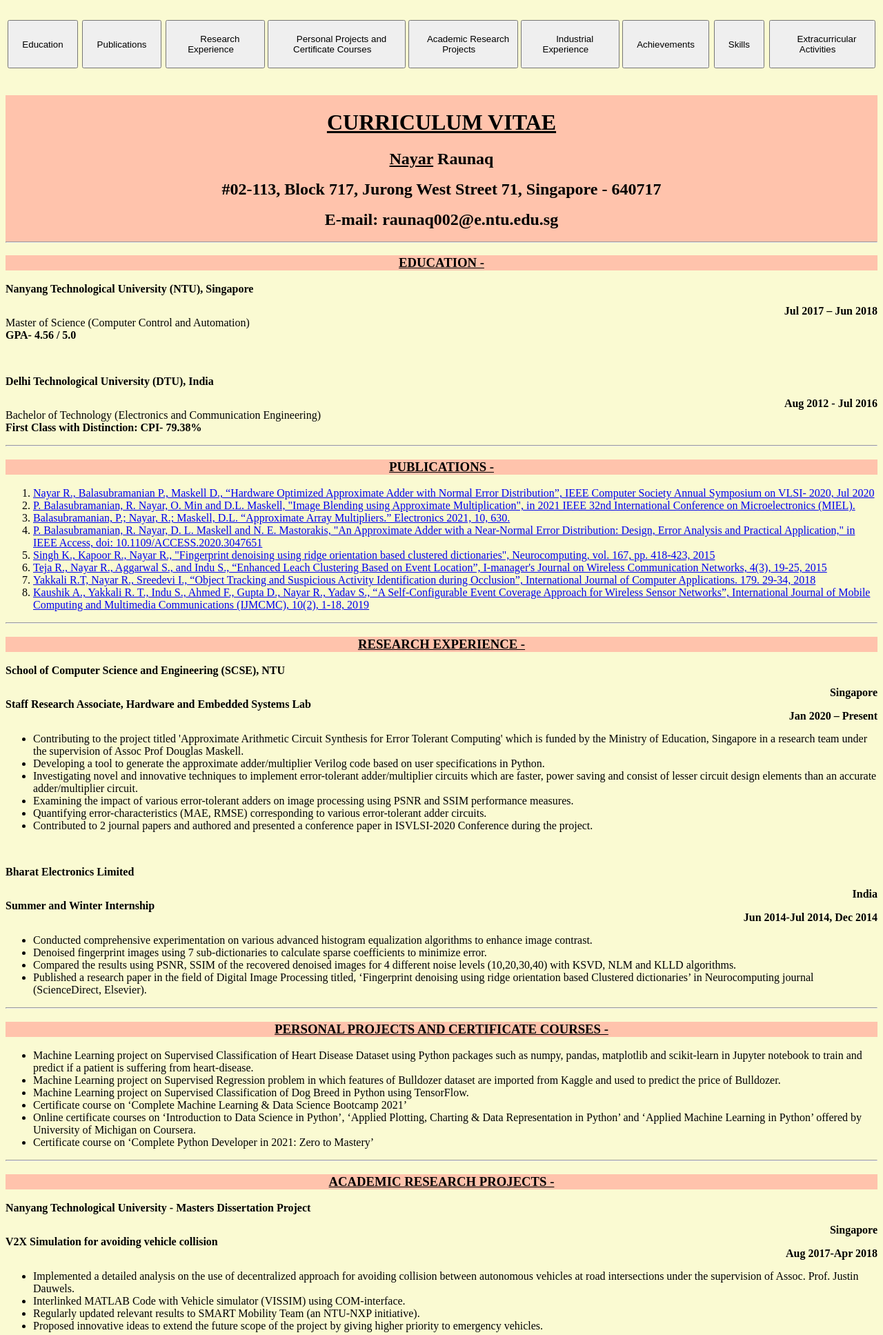
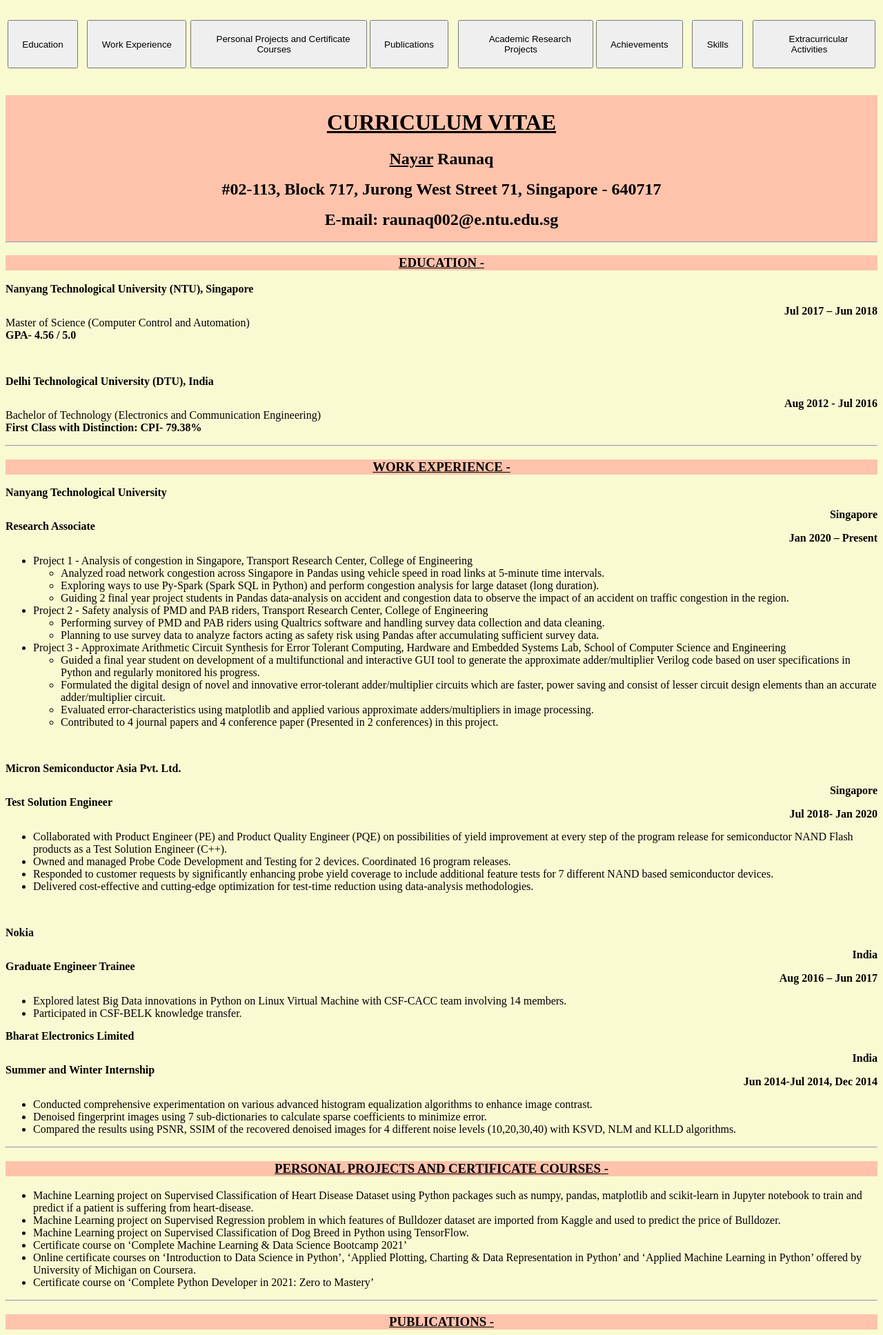
Before and after one commit to raunaqnayar/resume, a Flask app: page / in a window 1280 px wide. Shown: the top 1935 px of the page at 69% size. Run offline with Flask 2, Linux system fonts and the light colour scheme.

Commit message:
Resume modification

```diff
--- a/templates/index.html
+++ b/templates/index.html
@@ -14,15 +14,13 @@
   <tr>
     <td><a href="#education"><button>&emsp;Education&emsp;</button></a>&emsp;</td>
 
-    <td><a href="#publications"><button>&emsp;Publications&emsp;</button></a>&emsp;</td>
-
-    <td><a href="#research_exp"><button>&emsp;Research Experience&emsp;</button></a>&emsp;</td>
+    <td><a href="#work_exp"><button>&emsp;Work Experience&emsp;</button></a>&emsp;</td>
 
     <td><a href="#personal_proj"><button>&emsp;Personal Projects and Certificate Courses&emsp;</button></a>&emsp;</td>
 
+    <td><a href="#publications"><button>&emsp;Publications&emsp;</button></a>&emsp;</td>
+
     <td><a href="#research_proj"><button>&emsp;Academic Research Projects&emsp;</button></a>&emsp;</td>
-
-    <td><a href="#industrial_exp"><button>&emsp;Industrial Experience&emsp;</button></a>&emsp;</td>
 
     <td><a href="#achievements"><button>&emsp;Achievements&emsp;</button></a>&emsp;</td>
 
@@ -54,45 +52,58 @@ Master of Science (Computer Control and Automation)<br>
 Bachelor of Technology (Electronics and Communication Engineering)<br>
 <b>First Class with Distinction: CPI- 79.38%</b></p>
 
-
-
 <hr>
 
-<h3 id='publications' class='subsection'><u>PUBLICATIONS -</u></h3>
+<h3 id='work_exp' class='subsection'><u>WORK EXPERIENCE -</u></h3>
+<p class='topic'><b>Nanyang Technological University <div class='right'>Singapore</div> Research Associate <div class='right'> Jan 2020 – Present </div> </b></p>
 <p>
-<ol>
-<li><a href="https://ieeexplore.ieee.org/document/9154935">Nayar R., Balasubramanian P., Maskell D., “Hardware Optimized Approximate Adder with Normal Error Distribution”, IEEE Computer Society Annual Symposium on VLSI- 2020, Jul 2020  </a> </li>
-<li><a href="https://ieeexplore.ieee.org/document/9569144">P. Balasubramanian, R. Nayar, O. Min and D.L. Maskell, "Image Blending using Approximate Multiplication", in 2021 IEEE 32nd International Conference on Microelectronics (MIEL). </a> </li>
-<li><a href="https://www.mdpi.com/2079-9292/10/5/630">Balasubramanian, P.; Nayar, R.; Maskell, D.L. “Approximate Array Multipliers.” Electronics 2021, 10, 630. </a> </li>
-<li><a href="https://ieeexplore.ieee.org/document/9309208">P. Balasubramanian, R. Nayar, D. L. Maskell and N. E. Mastorakis, "An Approximate Adder with a Near-Normal Error Distribution: Design, Error Analysis and Practical Application," in IEEE Access, doi: 10.1109/ACCESS.2020.3047651  </a> </li>
-<li><a href="https://www.sciencedirect.com/science/article/abs/pii/S0925231215005226">Singh K., Kapoor R., Nayar R., "Fingerprint denoising using ridge orientation based clustered dictionaries", Neurocomputing, vol. 167, pp. 418-423, 2015  </a> </li>
-<li><a href="https://imanagerpublications.com/article/4847/16">Teja R., Nayar R., Aggarwal S., and Indu S., “Enhanced Leach Clustering Based on Event Location”, I-manager's Journal on Wireless Communication Networks, 4(3), 19-25, 2015  </a> </li>
-<li><a href="https://www.ijcaonline.org/archives/volume179/number11/yakkali-2018-ijca-916117.pdf ">Yakkali R.T, Nayar R., Sreedevi I., “Object Tracking and Suspicious Activity Identification during Occlusion”, International Journal of Computer Applications. 179. 29-34, 2018  </a> </li>
-<li><a href="https://www.igi-global.com/article/a-self-configurable-event-coverage-approach-for-wireless-sensor-networks/227358">Kaushik A., Yakkali R. T., Indu S., Ahmed F., Gupta D., Nayar R., Yadav S., “A Self-Configurable Event Coverage Approach for Wireless Sensor Networks”, International Journal of Mobile Computing and Multimedia Communications (IJMCMC), 10(2), 1-18, 2019   </a> </li>
-</ol>
+  <ul>
+    <li>Project 1 - Analysis of congestion in Singapore, Transport Research Center, College of Engineering</li>
+    <ul>
+      <li>Analyzed road network congestion across Singapore in Pandas using vehicle speed in road links at 5-minute time intervals.</li>
+      <li>Exploring ways to use Py-Spark (Spark SQL in Python) and perform congestion analysis for large dataset (long duration).</li>
+      <li>Guiding 2 final year project students in Pandas data-analysis on accident and congestion data to observe the impact of an accident on traffic congestion in the region.</li>
+    </ul>
+    <li>Project 2 - Safety analysis of PMD and PAB riders, Transport Research Center, College of Engineering</li>
+    <ul>
+      <li>Performing survey of PMD and PAB riders using Qualtrics software and handling survey data collection and data cleaning.</li>
+      <li>Planning to use survey data to analyze factors acting as safety risk using Pandas after accumulating sufficient survey data.</li>
+    </ul>
+    <li>Project 3 - Approximate Arithmetic Circuit Synthesis for Error Tolerant Computing, Hardware and Embedded Systems Lab, School of Computer Science and Engineering</li>
+    <ul>
+      <li>Guided a final year student on development of a multifunctional and interactive GUI tool to generate the approximate adder/multiplier Verilog code based on user specifications in Python and regularly monitored his progress.</li>
+      <li>Formulated the digital design of novel and innovative error-tolerant adder/multiplier circuits which are faster, power saving and consist of lesser circuit design elements than an accurate adder/multiplier circuit. </li>
+      <li>Evaluated error-characteristics using matplotlib and applied various approximate adders/multipliers in image processing.</li>
+      <li>Contributed to 4 journal papers and 4 conference paper (Presented in 2 conferences) in this project.</li>
+    </ul>
+  </ul>
 </p>
-<hr>
+<br>
 
-<h3 id='research_exp' class='subsection'><u>RESEARCH EXPERIENCE -</u></h3>
-<p class='topic'><b>School of Computer Science and Engineering (SCSE), NTU<div class='right'>Singapore</div> Staff Research Associate, Hardware and Embedded Systems Lab <div class='right'> Jan 2020 – Present </div> </b></p>
+<p class='topic'><b>Micron Semiconductor Asia Pvt. Ltd.<div class='right'>Singapore</div> Test Solution Engineer <div class='right'> Jul 2018- Jan 2020 </div> </b></p>
 <p>
 <ul>
-  <li>Contributing to the project titled 'Approximate Arithmetic Circuit Synthesis for Error Tolerant Computing' which is funded by the Ministry of Education, Singapore in a research team under the supervision of Assoc Prof Douglas Maskell.</li>
-  <li>Developing a tool to generate the approximate adder/multiplier Verilog code based on user specifications in Python. </li>
-  <li>Investigating novel and innovative techniques to implement error-tolerant adder/multiplier circuits which are faster, power saving and consist of lesser circuit design elements than an accurate adder/multiplier circuit. </li>
-  <li>Examining the impact of various error-tolerant adders on image processing using PSNR and SSIM performance measures.</li>
-  <li>Quantifying error-characteristics (MAE, RMSE) corresponding to various error-tolerant adder circuits.</li>
-  <li>Contributed to 2 journal papers and authored and presented a conference paper in ISVLSI-2020 Conference during the project.</li>
+  <li>Collaborated with Product Engineer (PE) and Product Quality Engineer (PQE) on possibilities of yield improvement at every step of the program release for semiconductor NAND Flash products as a Test Solution Engineer (C++).</li>
+  <li>Owned and managed Probe Code Development and Testing for 2 devices. Coordinated 16 program releases.</li>
+  <li>Responded to customer requests by significantly enhancing probe yield coverage to include additional feature tests for 7 different NAND based semiconductor devices.</li>
+  <li>Delivered cost-effective and cutting-edge optimization for test-time reduction using data-analysis methodologies.</li>
 </ul>
 </p>
 <br>
+<p class='topic'><b>Nokia <div class='right'>India</div> Graduate Engineer Trainee <div class='right'> Aug 2016 – Jun 2017 </div> </b></p>
+<p>
+<ul>
+  <li>Explored latest Big Data innovations in Python on Linux Virtual Machine with CSF-CACC team involving 14 members. </li>
+  <li>Participated in CSF-BELK knowledge transfer. </li>
+</ul>
+</p>
+
 <p class='topic'><b>Bharat Electronics Limited <div class='right'>India</div> Summer and Winter Internship <div class='right'> Jun 2014-Jul 2014, Dec 2014 </div> </b></p>
 <p>
 <ul>
   <li>Conducted comprehensive experimentation on various advanced histogram equalization algorithms to enhance image contrast.</li>
   <li>Denoised fingerprint images using 7 sub-dictionaries to calculate sparse coefficients to minimize error.</li>
   <li>Compared the results using PSNR, SSIM of the recovered denoised images for 4 different noise levels (10,20,30,40) with KSVD, NLM and KLLD algorithms.</li>
-  <li>Published a research paper in the field of Digital Image Processing titled, ‘Fingerprint denoising using ridge orientation based Clustered dictionaries’ in Neurocomputing journal (ScienceDirect, Elsevier). </li>
 </ul>
 </p>
 
@@ -110,6 +121,25 @@ Bachelor of Technology (Electronics and Communication Engineering)<br>
     <li>Online certificate courses on ‘Introduction to Data Science in Python’, ‘Applied Plotting, Charting & Data Representation in Python’ and ‘Applied Machine Learning in Python’ offered by University of Michigan on Coursera.</li>
     <li>Certificate course on ‘Complete Python Developer in 2021: Zero to Mastery’ </li>
   </ul>
+  </p>
+
+<hr>
+
+  <h3 id='publications' class='subsection'><u>PUBLICATIONS -</u></h3>
+  <p>
+  <ol>
+  <li><a href="https://ieeexplore.ieee.org/document/9154935">Nayar R., Balasubramanian P., Maskell D., “Hardware Optimized Approximate Adder with Normal Error Distribution”, IEEE Computer Society Annual Symposium on VLSI- 2020, Jul 2020  </a> </li>
+  <li><a href="https://doi.org/10.3390/computers11010011">Balasubramanian, P.; Nayar, R., Min, O.; Maskell, D.L. “Approximator: A Software Tool for Automatic Generation of Approximate Arithmetic Circuits”, Computers 2022. </a> </li>
+  <li><a href="https://ieeexplore.ieee.org/document/9687757">Balasubramanian, P.; Nayar, R.; Maskell, D.L. “An Approximate Adder with Reduced Error and Optimized Design Metrics” APCCAS Conference, Nov 2021. </a> </li>
+  <li><a href="https://doi.org/10.3390/electronics10232917">Balasubramanian, P.; Nayar, R.; Maskell, D.L. “Gate-Level Static Approximate Adders: A Comparative Analysis” Electronics 2021 </a> </li>
+  <li><a href="https://ieeexplore.ieee.org/document/9569144">P. Balasubramanian, R. Nayar, O. Min and D.L. Maskell, "Image Blending using Approximate Multiplication", in 2021 IEEE 32nd International Conference on Microelectronics (MIEL). </a> </li>
+  <li><a href="https://www.mdpi.com/2079-9292/10/5/630">Balasubramanian, P.; Nayar, R.; Maskell, D.L. “Approximate Array Multipliers.” Electronics 2021, 10, 630. </a> </li>
+  <li><a href="https://ieeexplore.ieee.org/document/9309208">P. Balasubramanian, R. Nayar, D. L. Maskell and N. E. Mastorakis, "An Approximate Adder with a Near-Normal Error Distribution: Design, Error Analysis and Practical Application," in IEEE Access, doi: 10.1109/ACCESS.2020.3047651  </a> </li>
+  <li><a href="https://www.sciencedirect.com/science/article/abs/pii/S0925231215005226">Singh K., Kapoor R., Nayar R., "Fingerprint denoising using ridge orientation based clustered dictionaries", Neurocomputing, vol. 167, pp. 418-423, 2015  </a> </li>
+  <li><a href="https://imanagerpublications.com/article/4847/16">Teja R., Nayar R., Aggarwal S., and Indu S., “Enhanced Leach Clustering Based on Event Location”, I-manager's Journal on Wireless Communication Networks, 4(3), 19-25, 2015  </a> </li>
+  <li><a href="https://www.ijcaonline.org/archives/volume179/number11/yakkali-2018-ijca-916117.pdf ">Yakkali R.T, Nayar R., Sreedevi I., “Object Tracking and Suspicious Activity Identification during Occlusion”, International Journal of Computer Applications. 179. 29-34, 2018  </a> </li>
+  <li><a href="https://www.igi-global.com/article/a-self-configurable-event-coverage-approach-for-wireless-sensor-networks/227358">Kaushik A., Yakkali R. T., Indu S., Ahmed F., Gupta D., Nayar R., Yadav S., “A Self-Configurable Event Coverage Approach for Wireless Sensor Networks”, International Journal of Mobile Computing and Multimedia Communications (IJMCMC), 10(2), 1-18, 2019   </a> </li>
+  </ol>
   </p>
 
 <hr>
@@ -156,28 +186,6 @@ Enhanced LEACH clustering based on Event Location <div class='right'> Jun 2014-N
 </p>
 
 <hr>
-
-<h3 id='industrial_exp' class='subsection'><u>INDUSTRIAL EXPERIENCE -</u></h3>
-<p class='topic'><b>Micron Semiconductor Asia Pvt. Ltd.<div class='right'>Singapore</div> Test Solution Engineer <div class='right'> Jul 2018- Jan 2020 </div> </b></p>
-<p>
-<ul>
-  <li>Collaborated with Product Engineer (PE) and Product Quality Engineer (PQE) on possibilities of yield improvement at every step of the program release for semiconductor NAND Flash products as a Test Solution Engineer (C++).</li>
-  <li>Owned and managed Probe Code Development and Testing for 2 devices. Coordinated 16 program releases.</li>
-  <li>Responded to customer requests by significantly enhancing probe yield coverage to include additional feature tests for 7 different NAND based semiconductor devices.</li>
-  <li>Delivered cost-effective and cutting-edge optimization for test-time reduction using data-analysis methodologies.</li>
-</ul>
-</p>
-<br>
-<p class='topic'><b>Nokia <div class='right'>India</div> Graduate Engineer Trainee <div class='right'> Aug 2016 – Jun 2017 </div> </b></p>
-<p>
-<ul>
-  <li>Kickstarted with CSF-CACC team involving 14 members.</li>
-  <li>Explored latest technological innovations of Big Data through coding in Python on a Linux Virtual Machine. </li>
-  <li>Participated in CSF-BELK knowledge transfer. </li>
-</ul>
-</p>
-
-<hr>
 <h3 id='achievements' class='subsection'><u>ACHIEVEMENTS -</u></h3>
 <p>
   <ul>
@@ -191,7 +199,7 @@ Enhanced LEACH clustering based on Event Location <div class='right'> Jun 2014-N
 <h3 id='skills' class='subsection'><u>SKILLS -</u></h3>
 <p>
   <ul>
-    <li>Programming Skills-<ol><li> MATLAB</li><li>Python(numpy, pandas, matplotlib, scikit-learn, tensorflow)</li> <li>Verilog / VHDL</li> <li>C / C++</li> </ol></li>
+    <li>Programming Skills-<ol><li> MATLAB</li><li>Python(numpy, pandas, matplotlib, scikit-learn)</li> <li>Verilog / VHDL</li> <li>C / C++</li> </ol></li>
   </ul>
   <ul>
     <li>Language Skills-<ol><li> English</li><li>Hindi</li> </ol></li>
```
